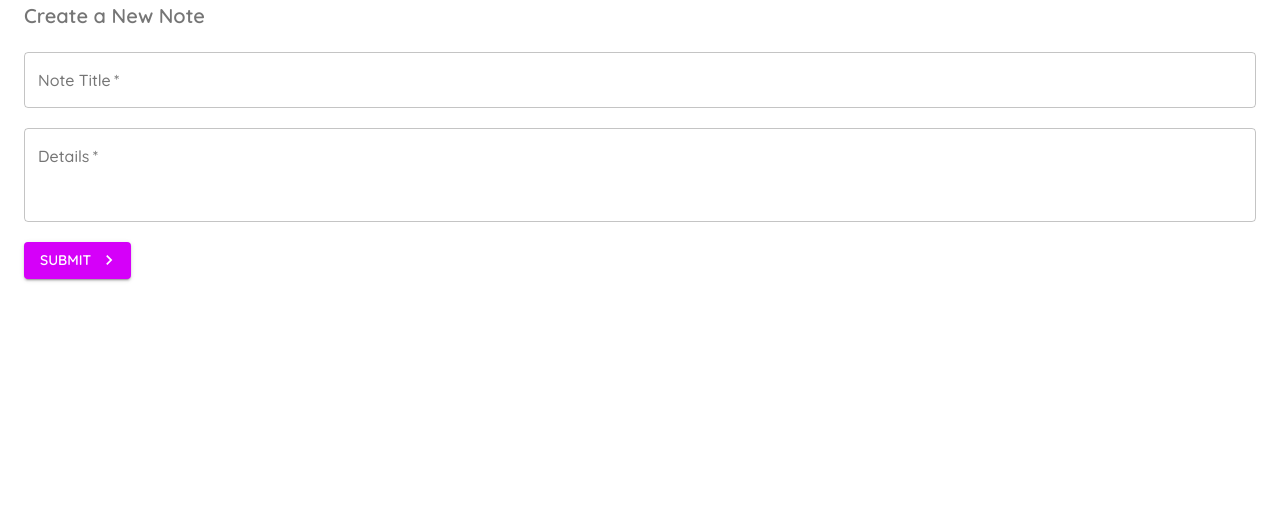
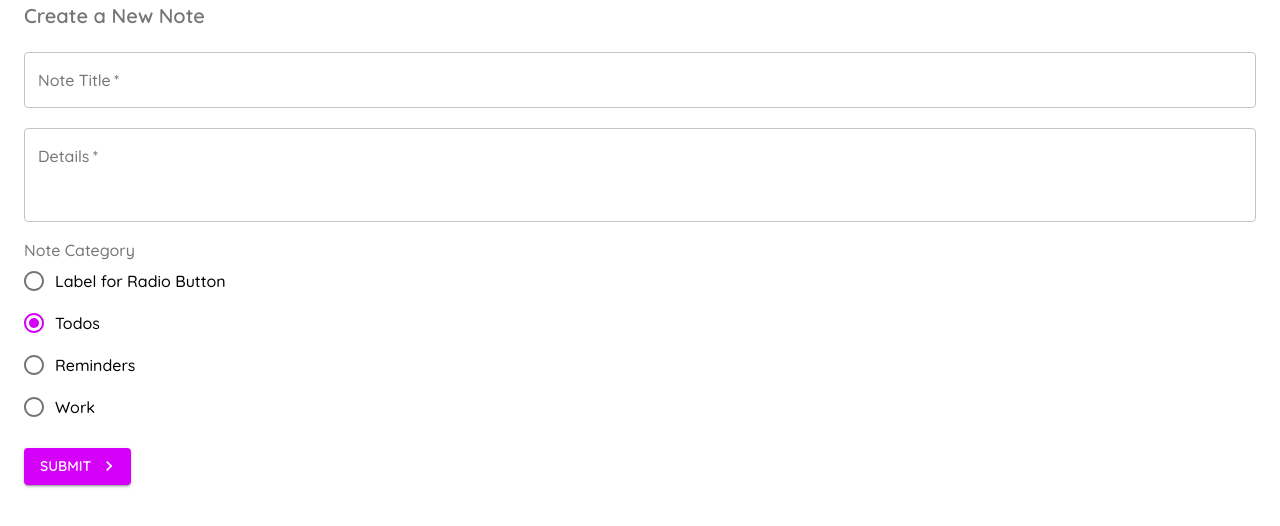
Before and after one commit to subashhB/material-ui-practice, a React (Create React App) app: page /create in a window 1280 px wide. Shown: the top 526 px of the page. Built offline with nearby package versions, Linux system fonts and the light colour scheme.

Commit message:
Radio Buttons

```diff
--- a/src/pages/Create.js
+++ b/src/pages/Create.js
@@ -3,8 +3,12 @@ import Typography from "@material-ui/core/Typography";
 import Button from "@material-ui/core/Button";
 import Container from "@material-ui/core/Container";
 import KeyboardArrowRightIcon from "@material-ui/icons/KeyboardArrowRight";
-import { makeStyles, TextField } from "@material-ui/core";
+import { makeStyles, TextField, FormControlLabel } from "@material-ui/core";
+import Radio from '@material-ui/core/Radio';
+import RadioGroup from '@material-ui/core/RadioGroup';
 import { useState } from "react";
+import FormLabel from '@material-ui/core/FormLabel';
+import FormControl from '@material-ui/core/FormControl';
 
 const useStyles = makeStyles({
   field: {
@@ -20,6 +24,7 @@ export default function Create() {
   const [details, setDetails] = useState('');
   const [titleError, setTitleError] = useState(false);
   const [detailsError, setDetailsError] = useState(false);
+  const [category, setCategory] =useState('Todos');
   const handleSubmit = (e) => {
     e.preventDefault();
     setTitleError(false)
@@ -32,7 +37,7 @@ export default function Create() {
       setDetailsError(true)
     }
     if (title && details) {
-      console.log(title, details);
+      console.log(title, details, category);
     }
   };
 
@@ -74,6 +79,15 @@ export default function Create() {
           fullWidth
           required
         />
+        <FormControl className={classes.field}>
+          <FormLabel>Note Category</FormLabel>
+          <RadioGroup value={category} onChange={(e)=>{setCategory(e.target.value)}}>
+            <FormControlLabel value="Label" control={<Radio/>} label="Label for Radio Button"/>
+            <FormControlLabel value="Todos" control={<Radio/>} label="Todos"/>
+            <FormControlLabel value="Reminders" control={<Radio/>} label="Reminders"/>
+            <FormControlLabel value="Work" control={<Radio/>} label="Work"/>
+          </RadioGroup>
+        </FormControl>
         <Button
           className={classes.btn}
           type="submit"
```
